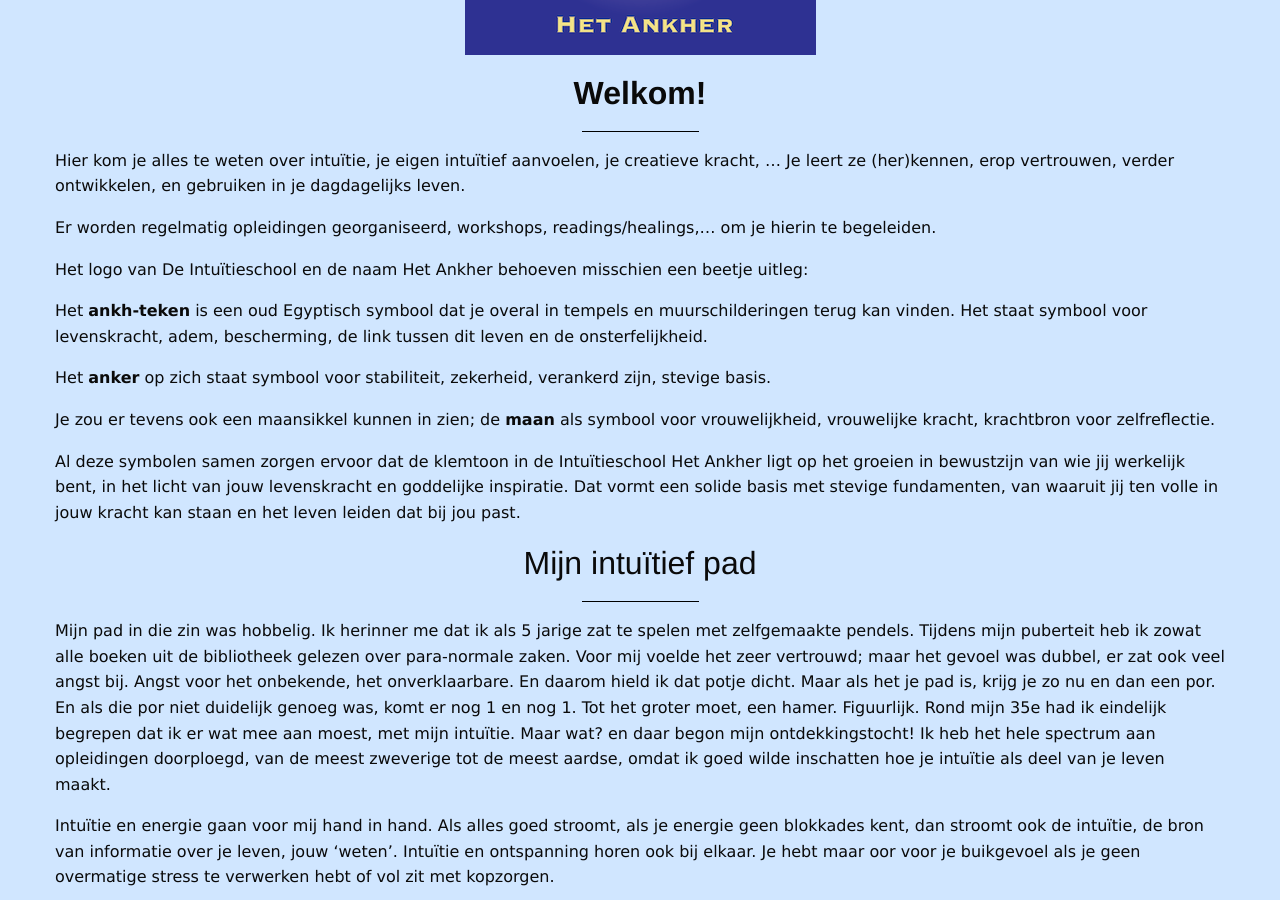
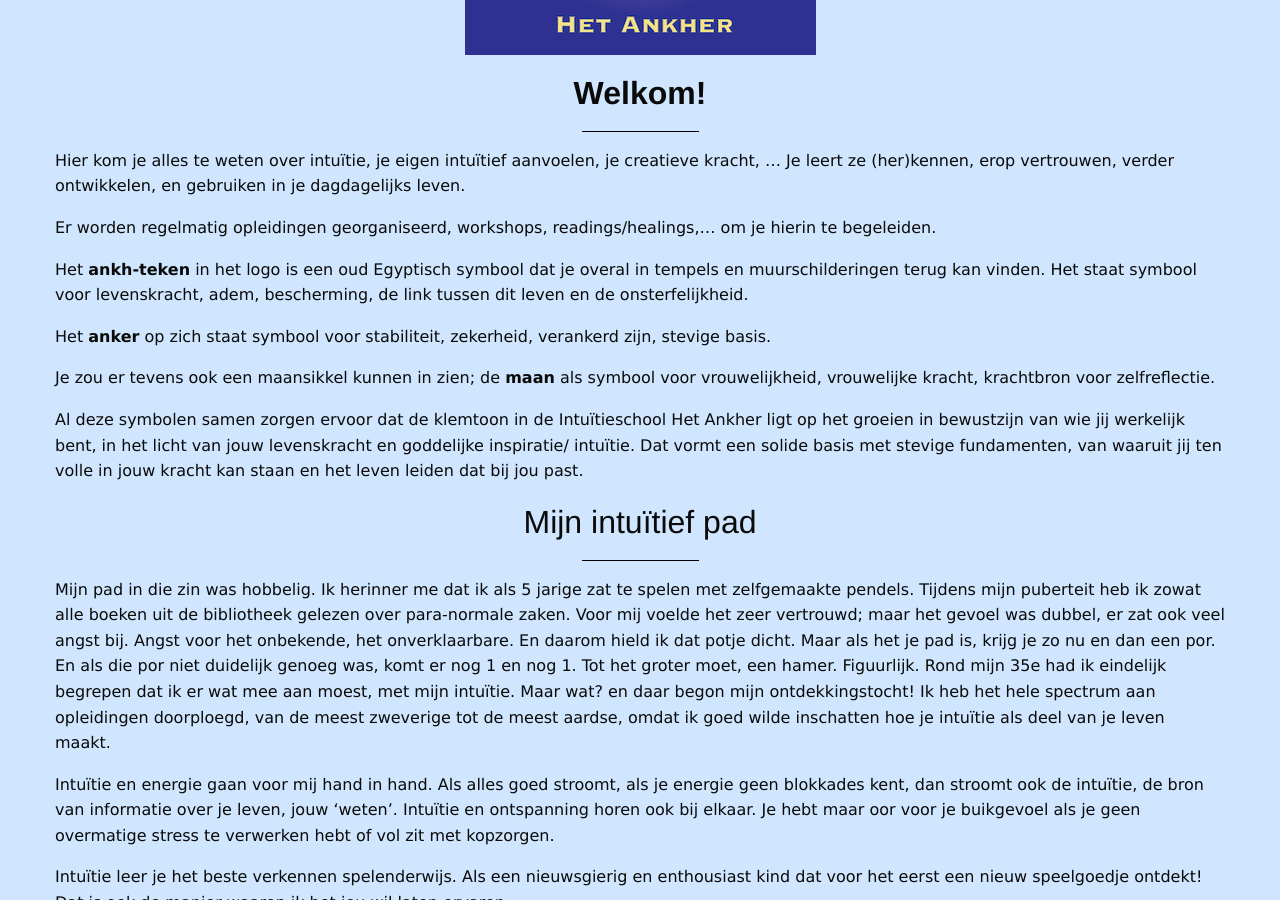
Before and after one commit to ankher/ankher.github.io, a Jekyll site: the page built from index.md, in a window 1280 px wide and 900 px high, scrolled down 542 px. Built offline with Jekyll 4.4.1, drawn with Linux system fonts in a browser that asks for light colours; nearby versions of some CDN libraries.

Commit message:
Update index.md

```diff
--- a/index.md
+++ b/index.md
@@ -13,15 +13,13 @@ Je leert ze (her)kennen, erop vertrouwen, verder ontwikkelen, en gebruiken in je
 
 Er worden regelmatig opleidingen georganiseerd, workshops, readings/healings,... om je hierin te begeleiden.
 
-Het logo van De Intuïtieschool en de naam Het Ankher behoeven misschien een beetje uitleg:
-
-Het **ankh-teken** is een oud Egyptisch symbool dat je overal in tempels en muurschilderingen terug kan vinden. Het staat symbool voor levenskracht, adem, bescherming, de link tussen dit leven en de onsterfelijkheid.
+Het **ankh-teken** in het logo is een oud Egyptisch symbool dat je overal in tempels en muurschilderingen terug kan vinden. Het staat symbool voor levenskracht, adem, bescherming, de link tussen dit leven en de onsterfelijkheid.
 
 Het **anker** op zich staat symbool voor stabiliteit, zekerheid, verankerd zijn, stevige basis.
 
 Je zou er tevens ook een maansikkel kunnen in zien; de **maan** als symbool voor vrouwelijkheid, vrouwelijke kracht, krachtbron voor zelfreflectie.
 
-Al deze symbolen samen zorgen ervoor dat de klemtoon in de Intuïtieschool Het Ankher ligt op het groeien in bewustzijn van wie jij werkelijk bent, in het licht van jouw levenskracht en goddelijke inspiratie.
+Al deze symbolen samen zorgen ervoor dat de klemtoon in de Intuïtieschool Het Ankher ligt op het groeien in bewustzijn van wie jij werkelijk bent, in het licht van jouw levenskracht en goddelijke inspiratie/ intuïtie.
 Dat vormt een solide basis met stevige fundamenten, van waaruit jij ten volle in jouw kracht kan staan en het leven leiden dat bij jou past.
 
 
```
